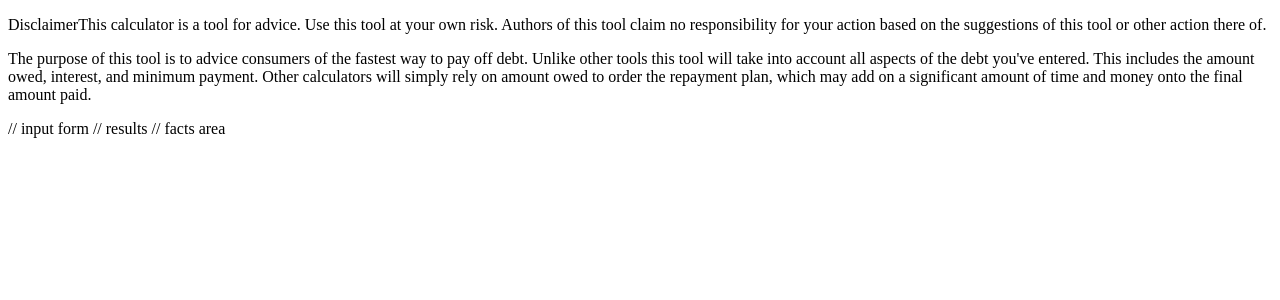
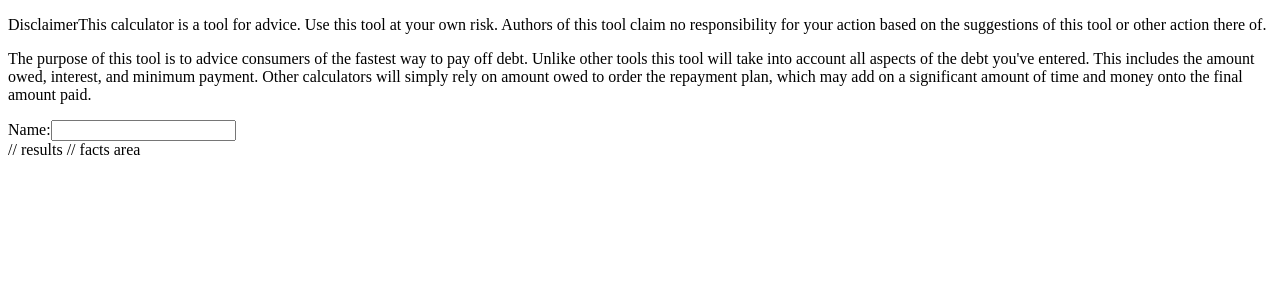
Before and after one commit to iwnnay/debt_suggestion, a React app: page / in a window 1280 px wide. Shown: the top 300 px of the page. Built offline with nearby package versions, Linux system fonts and the light colour scheme; the HTML template or start-up script is replaced by a standard one.

Commit message:
Added name input

```diff
--- /dev/null
+++ b/src/components/add_form.tsx
@@ -0,0 +1,17 @@
+import * as React from 'react';
+
+//const Input = (props) => {
+//}
+
+export default class AddForm extends React.Component {
+  render() {
+    return (
+      <div id="addForm">
+        <label htmlFor="account_name">
+          Name:
+          <input name="account_name" type="text" />
+        </label>
+      </div>
+    );
+  }
+}
--- a/src/components/calculator.tsx
+++ b/src/components/calculator.tsx
@@ -1,12 +1,13 @@
 import { hot } from 'react-hot-loader/root';
 import * as React from 'react';
 import Disclaimer from './disclaimer';
+import AddForm from './add_form';
 // import Button from '@material-ui/core/Button';
 
 const Calculator = () => (
   <main>
     <Disclaimer />
-    // input form
+    <AddForm />
     // results
     // facts area
   </main>
```
Also changed, not shown: specs/components/add_form.tsx (added), specs/components/calculator.tsx (added), views/partials/header.ejs.
